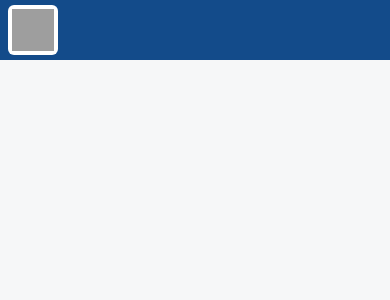
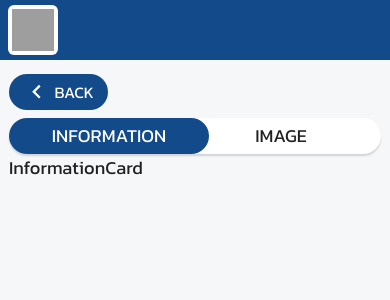
Before and after one commit to phongsakk/ics-interviews, a React (Create React App) app: page /place/1 in a window 390 px wide. Shown: the top 300 px of the page. Built offline with nearby package versions, Linux system fonts and the light colour scheme; no server answers; grey boxes are pictures that could not be loaded; the HTML template or start-up script is replaced by a standard one.

Commit message:
mobile-slider

```diff
--- /dev/null
+++ b/src/components/abstract/ImageCard.tsx
@@ -0,0 +1,20 @@
+import { Box } from '@mui/material'
+import React from 'react'
+
+interface IProps {
+  showInmobileView: boolean
+}
+
+const ImageCard = ({ showInmobileView }: IProps) => {
+  return (
+    <Box
+      sx={{
+        display: { xs: showInmobileView ? 'block' : 'none', md: 'block' }
+      }}
+    >
+      ImageCard
+    </Box >
+  )
+}
+
+export default ImageCard
--- /dev/null
+++ b/src/components/abstract/InformationCard.tsx
@@ -0,0 +1,19 @@
+import { Box } from '@mui/material'
+
+interface IProps {
+  showInmobileView: boolean
+}
+
+const InformationCard = ({ showInmobileView }: IProps) => {
+  return (
+    <Box
+      sx={{
+        display: { xs: showInmobileView ? 'block' : 'none', md: 'block' }
+      }}
+    >
+      InformationCard
+    </Box >
+  )
+}
+
+export default InformationCard
--- a/src/components/base/IcsButton.tsx
+++ b/src/components/base/IcsButton.tsx
@@ -6,8 +6,8 @@ interface CustomButtonProps extends ButtonProps {
 }
 
 const IcsButton = styled(MuiButton)<CustomButtonProps>(({ disabled, active }) => ({
-  paddingBlock: '8px',
-  paddingInline: '19px',
+  paddingBlock: '4px',
+  paddingInline: '14px',
   borderRadius: '21px',
   color: text.white + ' !important',
   backgroundColor: disabled ? colors.grey : active ? colors.deepBlue : colors.default,
--- a/src/components/pages/PlaceDetails.tsx
+++ b/src/components/pages/PlaceDetails.tsx
@@ -1,10 +1,42 @@
+import { KeyboardArrowLeft } from '@mui/icons-material'
+import { Box } from '@mui/material'
 import React from 'react'
+import { useNavigate } from 'react-router-dom'
+
+import IcsButton from '../base/IcsButton'
+import InformationCard from '../abstract/InformationCard'
+import StyledSwitchTab from '../styled/StyledSwitchTab'
+import ImageCard from '../abstract/ImageCard'
 
 const PlaceDetails = () => {
+  const [current, setCurrent] = React.useState<number>(0)
+  const navigate = useNavigate()
+
   return (
-    <div>
+    <React.Fragment>
+      <Box
+        component='header'
+        paddingBottom={1}
+        width='100%'
+      >
+        <IcsButton
+          onClick={() => navigate(-1)}
+        >
+          <KeyboardArrowLeft sx={{ mr: .5 }} />
+          BACK
+        </IcsButton>
+      </Box>
 
-    </div>
+      <Box>
+        <Box>
+          <StyledSwitchTab {...{ current, setCurrent }} />
+        </Box>
+        <Box>
+          <InformationCard showInmobileView={Boolean(current === 0)} />
+          <ImageCard showInmobileView={Boolean(current === 1)} />
+        </Box>
+      </Box>
+    </React.Fragment>
   )
 }
 
--- /dev/null
+++ b/src/components/styled/StyledSlider.tsx
@@ -0,0 +1,37 @@
+import { Grid, GridProps, styled } from '@mui/material'
+
+import { colors, text } from '../../utils/theme'
+
+interface StyledSliderProps extends GridProps {
+  current: number
+}
+
+const StyledSlider = styled(Grid, { shouldForwardProp: (props) => props !== 'current' })<StyledSliderProps>(({ theme, current }) => ({
+  height: '36px',
+  width: '100%',
+  backgroundColor: text.white,
+  boxShadow: '0px 2px 2px rgba(0, 0, 0, 0.15)',
+  borderRadius: '30px',
+  justifyContent: 'space-around',
+  alignItems: 'center',
+  paddingInline: '14px',
+  position: 'relative',
+  display: 'flex',
+  [theme.breakpoints.up('md')]: {
+    display: 'none',
+  },
+  '&:after': {
+    content: '""',
+    position: 'absolute',
+    height: '36px',
+    width: 'calc(50% + 14px)',
+    left: current === 0 ? 0 : 'auto',
+    right: current === 1 ? 0 : 'auto',
+    bottom: 0,
+    backgroundColor: colors.default,
+    borderRadius: '30px',
+    zIndex: 10,
+  }
+}))
+
+export default StyledSlider
--- /dev/null
+++ b/src/components/styled/StyledSwitchTab.tsx
@@ -0,0 +1,45 @@
+import { Grid } from '@mui/material'
+import React from 'react'
+
+import { text } from '../../utils/theme'
+import StyledSlider from './StyledSlider'
+
+interface IProps {
+  current: number
+  setCurrent: React.Dispatch<React.SetStateAction<number>>
+}
+
+const menus = ['information', 'image']
+
+const StyledSwitchTab = ({current, setCurrent}:IProps) => {
+
+  return (
+    <StyledSlider current={current}>
+      {menus.map((menu, idx) => (
+        <Grid
+          item
+          key={menu}
+          sx={{ zIndex: 20, width: '50%'}}
+          onClick={(e) => setCurrent(idx)}
+        >
+          <Grid
+            container
+            justifyContent='center'
+            alignItems='center'
+            sx={{
+              color: idx === current ? text.white : 'inherit',
+              height: '36px',
+              minWidth: '100%',
+              borderRadius: '30px',
+              cursor: 'pointer',
+            }}
+          >
+            {menu.toUpperCase()}
+          </Grid>
+        </Grid>
+      ))}
+    </StyledSlider>
+  )
+}
+
+export default StyledSwitchTab
```
